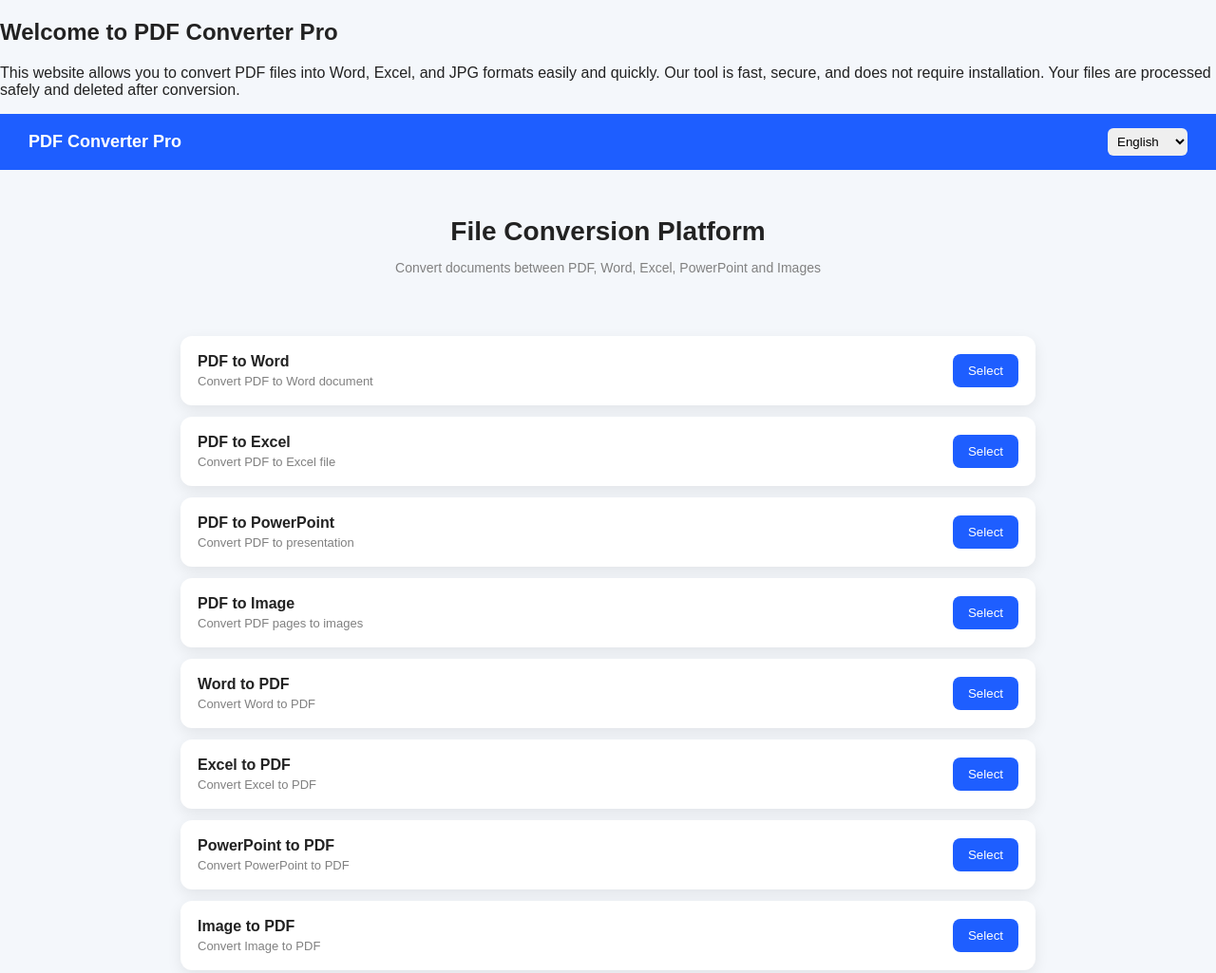
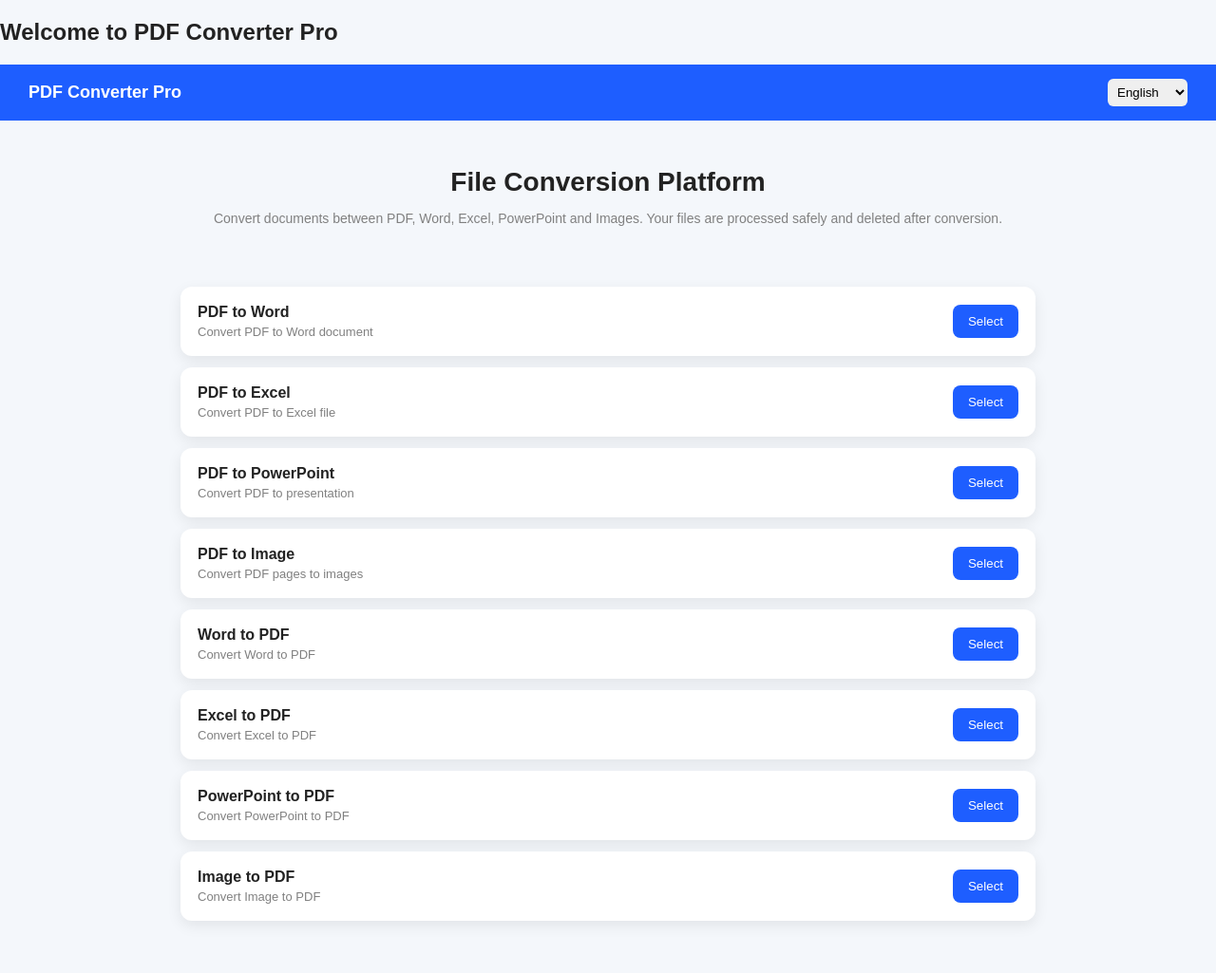
Before and after one commit to UHwolf/pdf-converter-pro, a website: page index.html in a window 1280 px wide. Shown: the whole page at 95% size. After the commit the page ends 990 px from the top, so only its background shows below. Drawn offline with Linux system fonts and the light colour scheme.

Commit message:
update project

```diff
--- a/index.html
+++ b/index.html
@@ -5,12 +5,6 @@
 <title>PDF Converter Pro</title>
 <meta name="viewport" content="width=device-width, initial-scale=1.0">
 <h2>Welcome to PDF Converter Pro</h2>
-
-<p>
-This website allows you to convert PDF files into Word, Excel, and JPG formats easily and quickly.
-Our tool is fast, secure, and does not require installation.
-Your files are processed safely and deleted after conversion.
-</p>
 
 <style>
 body {
@@ -121,7 +115,9 @@ body {
 
 <div class="hero">
     <h1 id="h1">File Conversion Platform</h1>
-    <p id="subtitle">Convert documents between PDF, Word, Excel, PowerPoint and Images</p>
+    <p id="subtitle">Convert documents between PDF, Word, Excel, PowerPoint and Images.
+        Your files are processed safely and deleted after conversion.
+    </p>
 </div>
 
 <div class="container">
```
